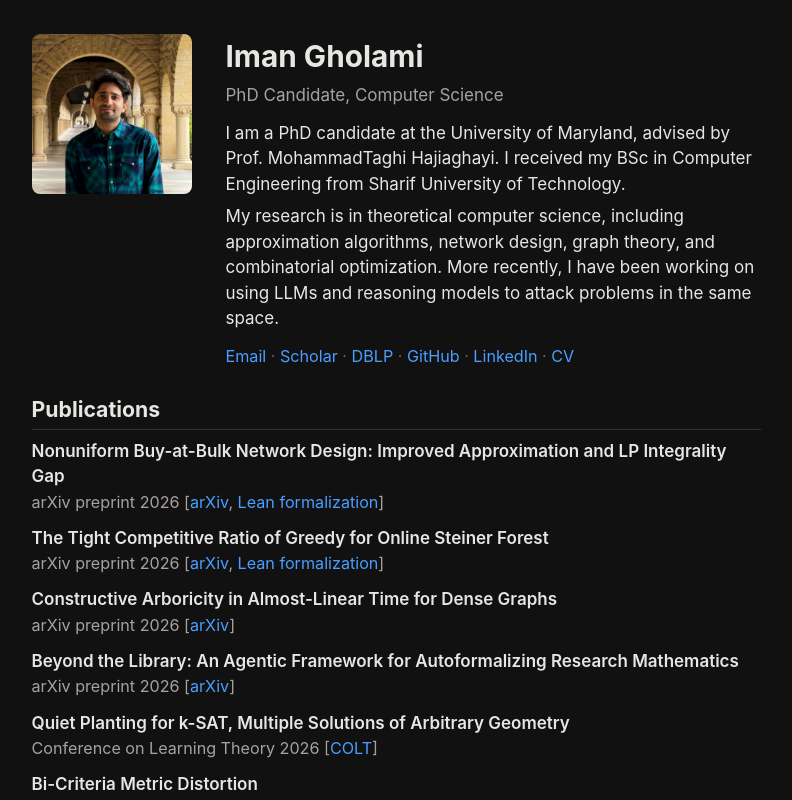
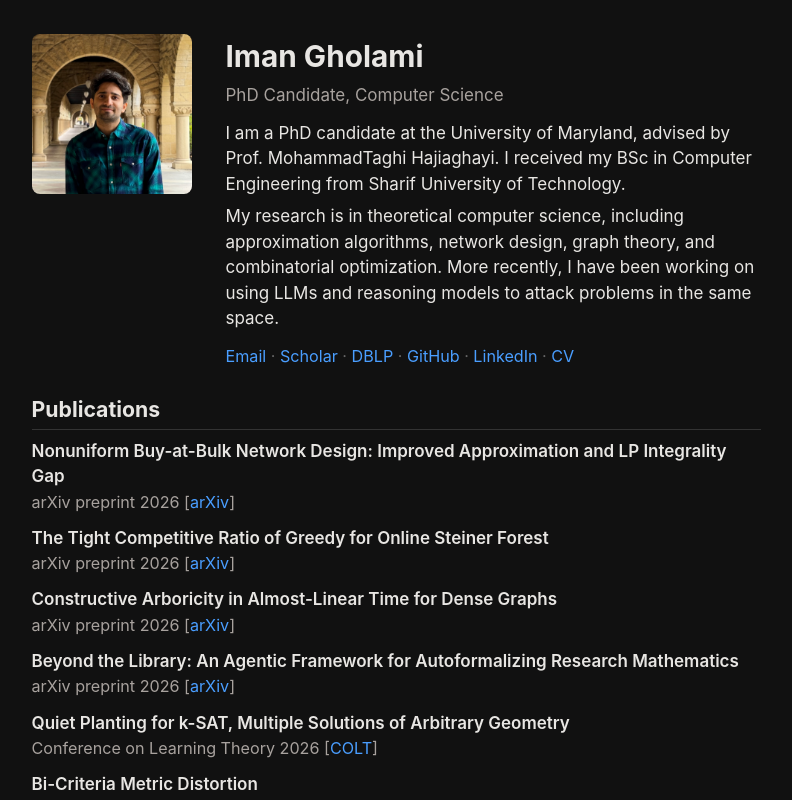
Before and after one commit to igholami/igholami.com, a React (Vite) app: page / in a window 1280 px wide. Shown: the top 800 px of the page, without its empty margins (244-1036 px from the left). Built offline with nearby package versions, Linux system fonts and the light colour scheme.

Commit message:
Remove Lean formalization links from website publications

```diff
--- a/src/data/personalData.ts
+++ b/src/data/personalData.ts
@@ -32,10 +32,6 @@ export const publications: Publication[] = [
       {
           label: "arXiv",
           url: "https://arxiv.org/abs/2611.06894"
-      },
-      {
-          label: "Lean formalization",
-          url: "https://github.com/igholami/buy-at-bulk-lean"
       }
   ],
   content: "## Summary\n\nWe give a deterministic polynomial-time approximation algorithm for nonuniform buy-at-bulk network design, together with an improved integrality-gap bound for the natural multicommodity flow LP."
@@ -53,10 +49,6 @@ export const publications: Publication[] = [
       {
           label: "arXiv",
           url: "https://arxiv.org/abs/2610.40569"
-      },
-      {
-          label: "Lean formalization",
-          url: "https://github.com/igholami/online-steiner-forest-lean"
       }
   ],
   content: "## Summary\n\nWe establish matching upper and lower bounds for the competitive ratio of the greedy algorithm for online Steiner forest."
```
